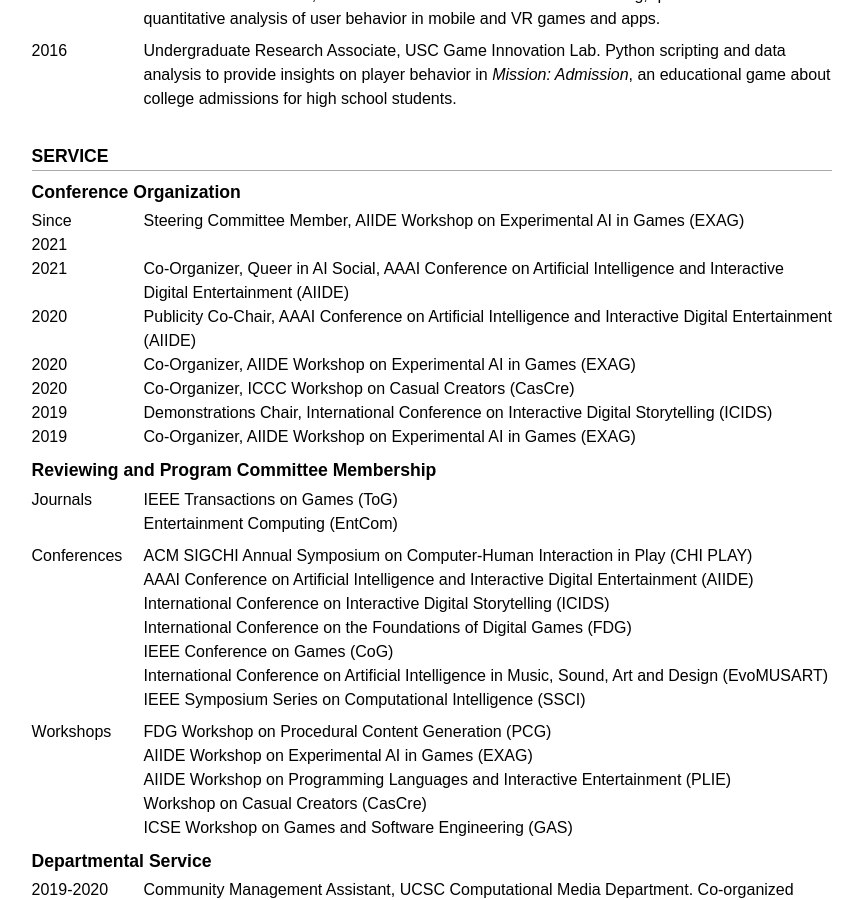
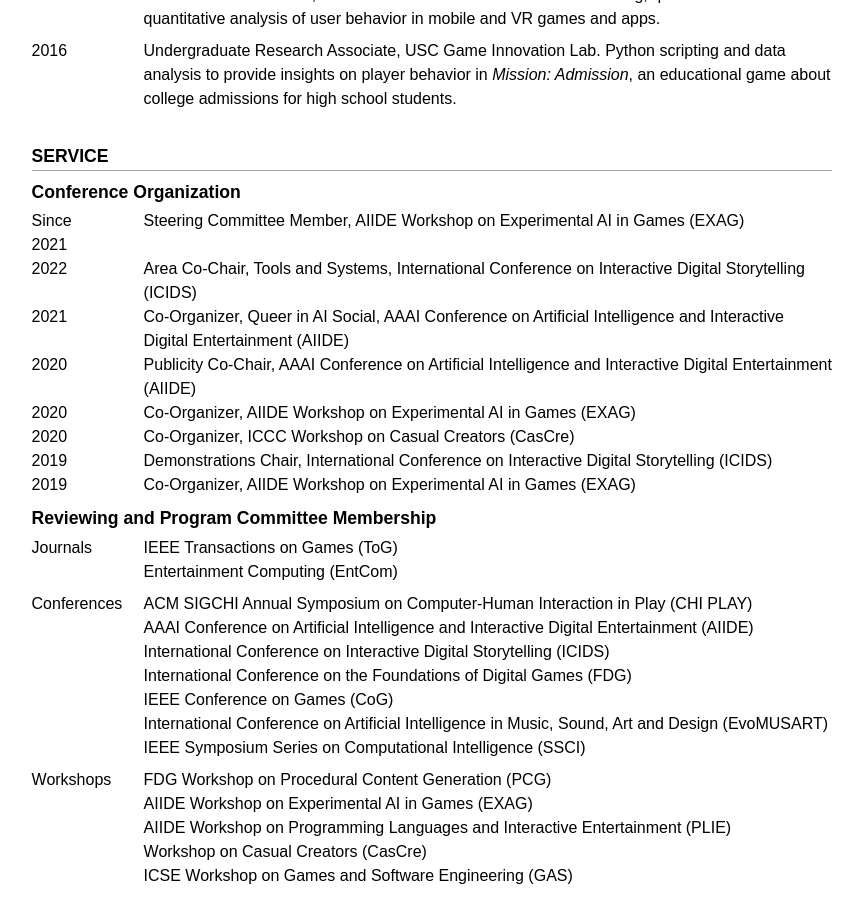
Before and after one commit to mkremins/mkremins.github.io, a Jekyll site: the page built from cv/index.html, in a window 1280 px wide and 900 px high, scrolled down 7243 px. Shown: the whole window, without its empty margins (208-1071 px from the left). Built offline with Jekyll 4.4.1, drawn with Linux system fonts in a browser that asks for light colours; some web fonts are replaced.

Commit message:
Add ICIDS 2022 area chair service

```diff
--- a/cv/index.html
+++ b/cv/index.html
@@ -341,6 +341,10 @@ layout: null
           <div class="dated-date">Since 2021</div>
           <div class="dated-content">Steering Committee Member, AIIDE Workshop on Experimental AI in Games (EXAG)</div>
         </div>
+        <div class="dated-entry">
+          <div class="dated-date">2022</div>
+          <div class="dated-content">Area Co-Chair, Tools and Systems, International Conference on Interactive Digital Storytelling (ICIDS)</div>
+        </div>
         <!--
         <div class="dated-entry">
           <div class="dated-date">2022</div>
```
